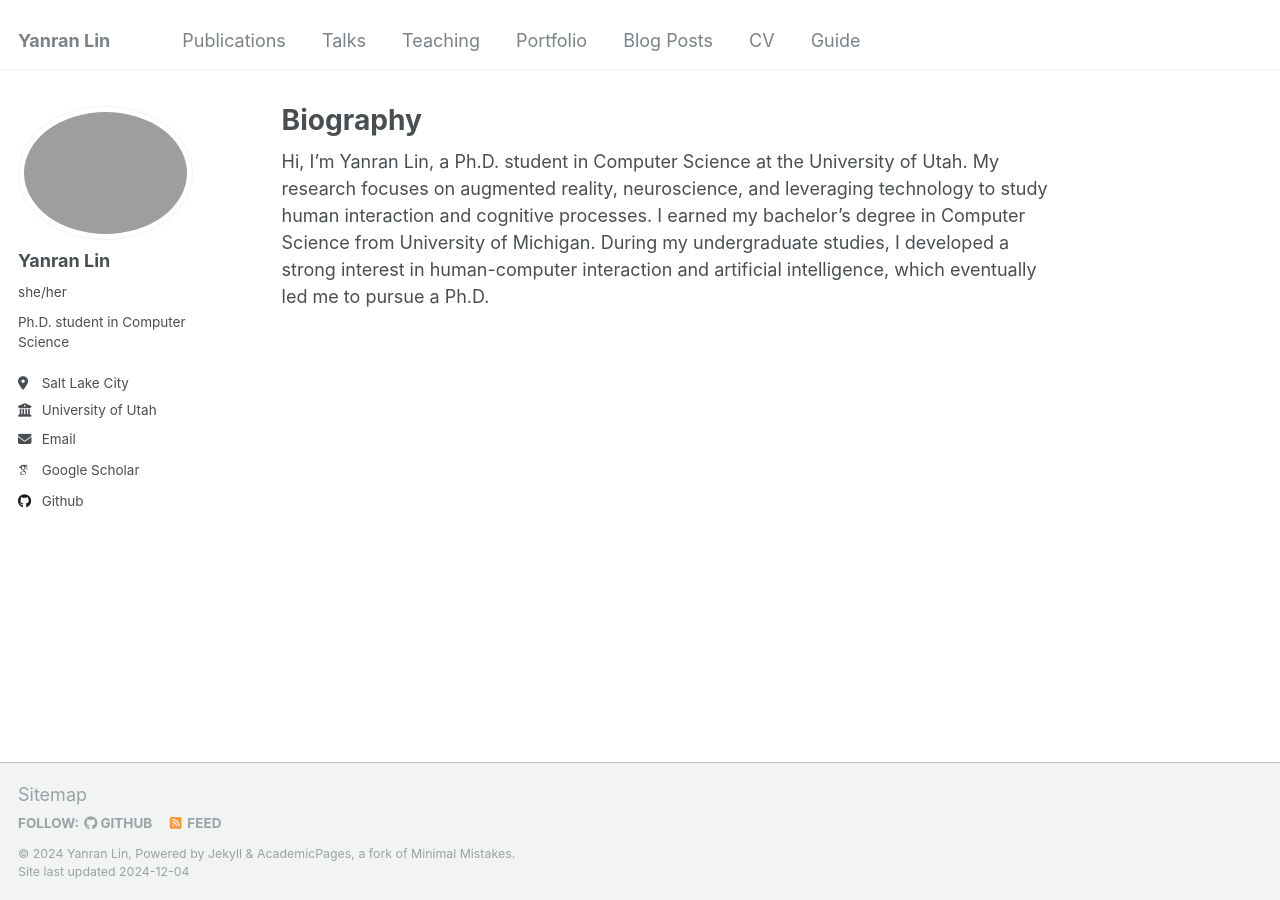
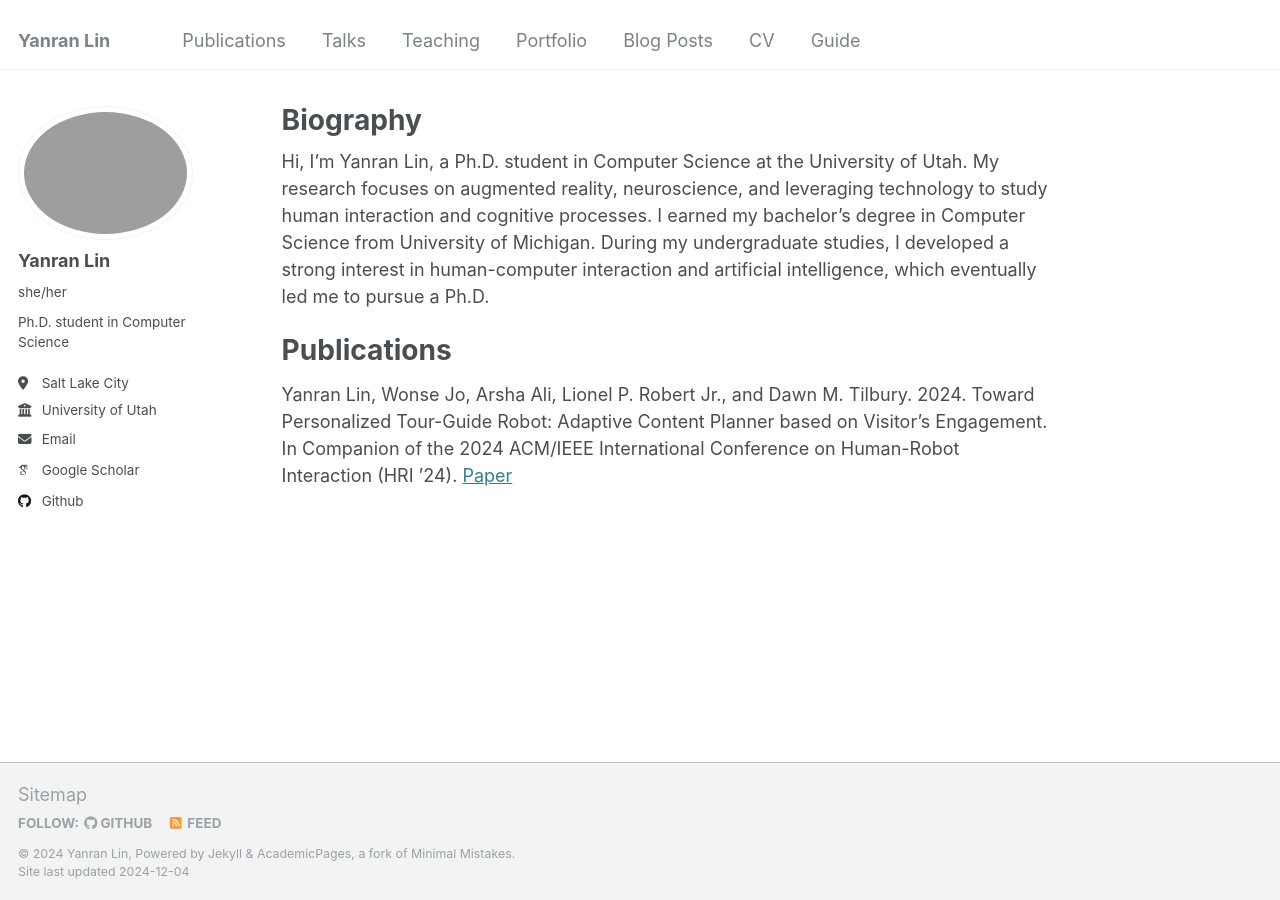
Before and after one commit to Belinda-007/Belinda-007.github.io, a Jekyll site: the page built from _pages/about.md, in a window 1280 px wide. Built offline with Jekyll 4.4.1, drawn with Linux system fonts in a browser that asks for light colours; some web fonts are replaced.

Commit message:
update publications

```diff
--- a/_pages/about.md
+++ b/_pages/about.md
@@ -8,3 +8,8 @@ redirect_from:
 ---
 
 Hi, I'm Yanran Lin, a Ph.D. student in Computer Science at the University of Utah. My research focuses on augmented reality, neuroscience, and leveraging technology to study human interaction and cognitive processes. I earned my bachelor's degree in Computer Science from University of Michigan. During my undergraduate studies, I developed a strong interest in human-computer interaction and artificial intelligence, which eventually led me to pursue a Ph.D.
+
+# Publications
+
+Yanran Lin, Wonse Jo, Arsha Ali, Lionel P. Robert Jr., and Dawn M. Tilbury. 2024. Toward Personalized Tour-Guide Robot: Adaptive Content Planner based on Visitor’s Engagement. In Companion of the 2024 ACM/IEEE International Conference on Human-Robot Interaction (HRI ’24).
+[Paper](https://belinda-007.github.io/files/published-paper.pdf.)
```
Also changed, not shown: _publications/2024-02-17-paper-title-number-4.md (+1 -1 lines).
